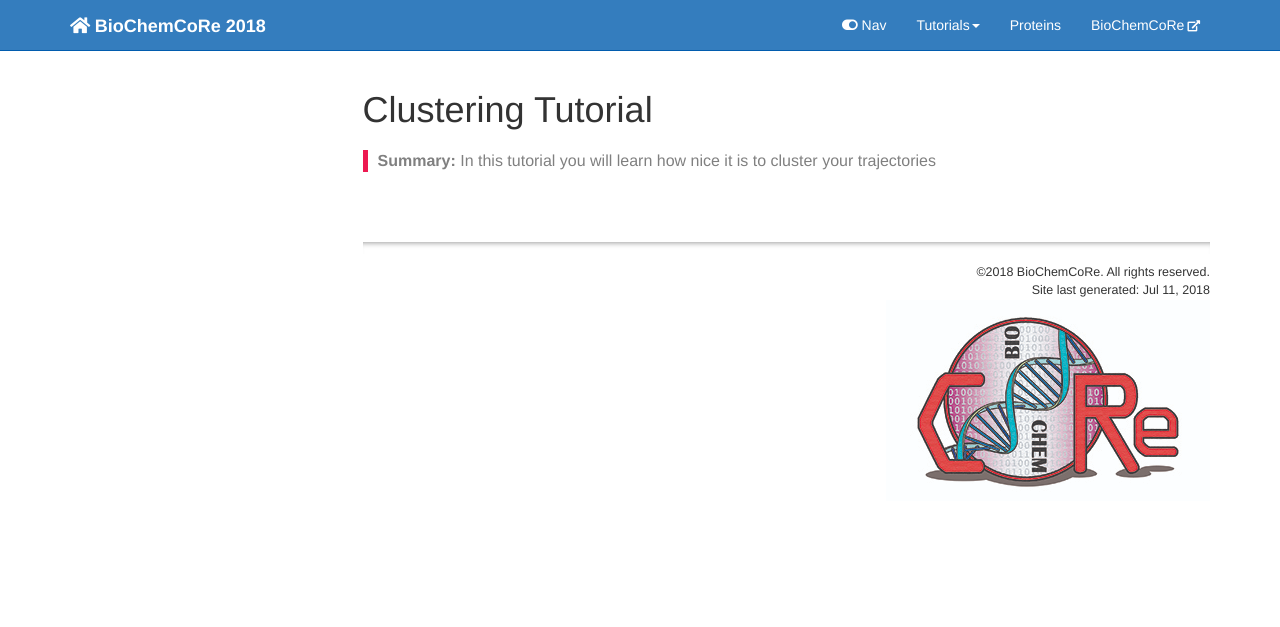
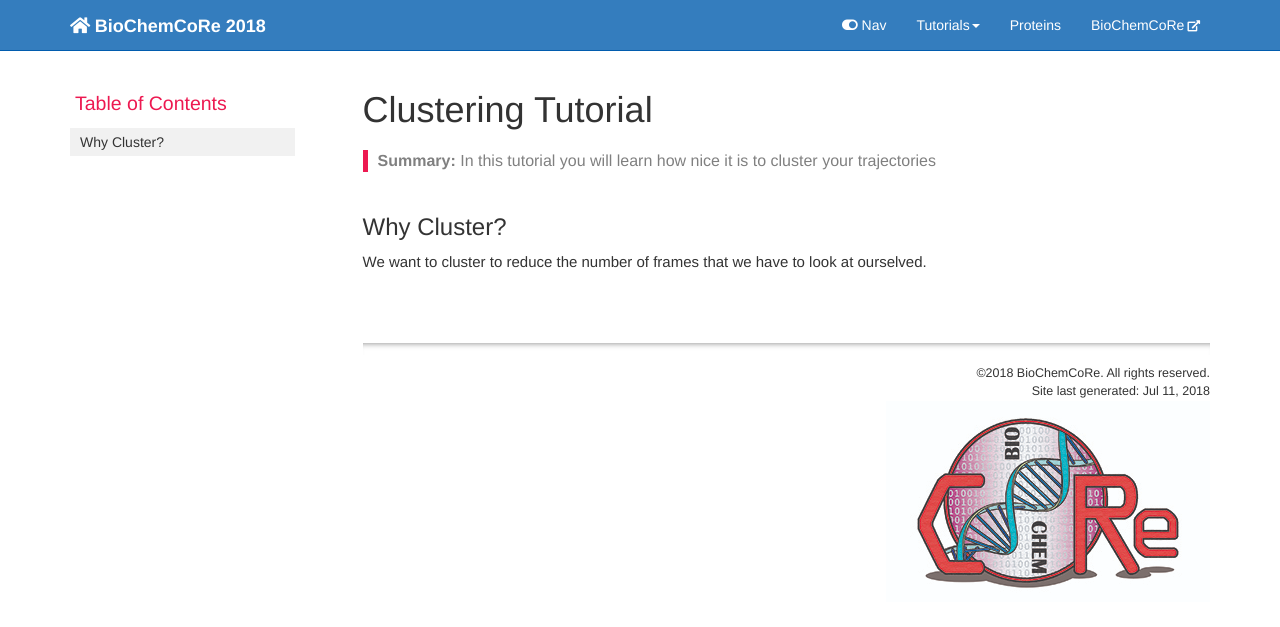
Before and after one commit to ctlee/BioChemCoRe-2018, a Jekyll site: the page built from docs/pages/clustering.md, in a window 1280 px wide. Shown: the top 627 px of the page. Built offline with Jekyll 4.4.1, drawn with Linux system fonts in a browser that asks for light colours; nearby versions of some CDN libraries; comment, search, counter and statistics services are not loaded.

Commit message:
Update clustering.md

```diff
--- a/docs/pages/clustering.md
+++ b/docs/pages/clustering.md
@@ -5,3 +5,7 @@ toc: true
 
 summary: "In this tutorial you will learn how nice it is to cluster your trajectories"
 ---
+
+## Why Cluster?
+
+We want to cluster to reduce the number of frames that we have to look at ourselved.
```
